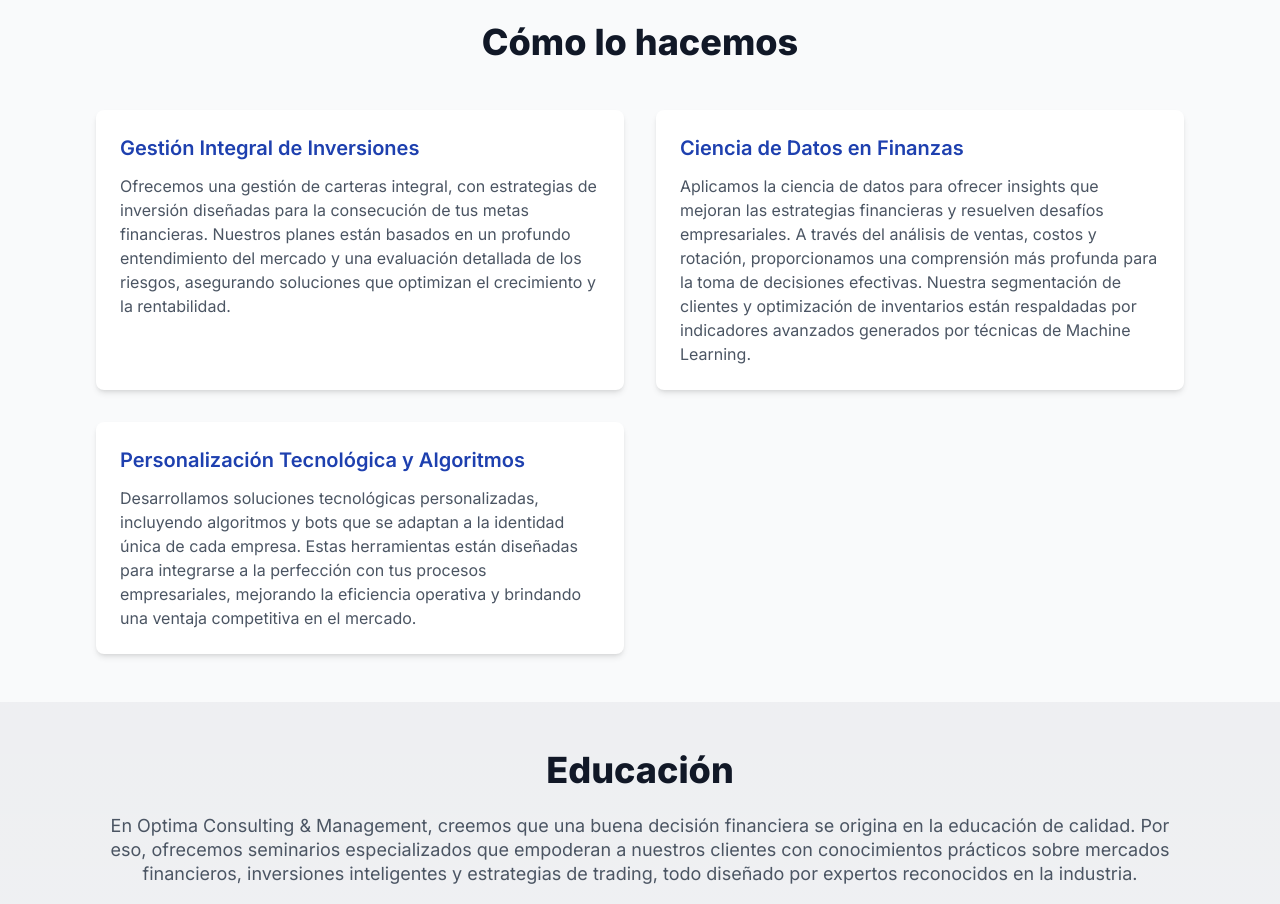
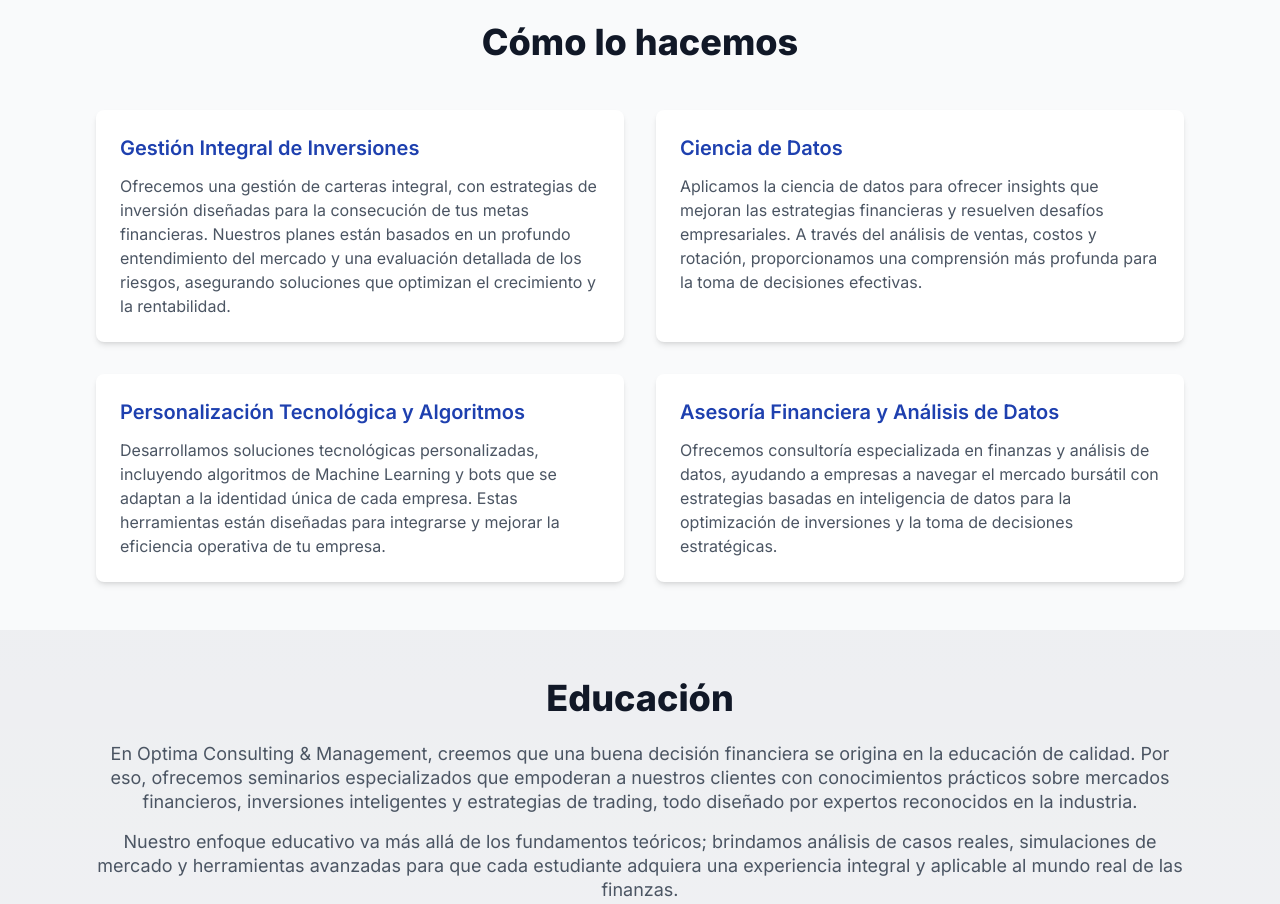
Before and after one commit to fedeheisemberg/Optima-Landing-Page, a Next.js app: page / in a window 1280 px wide. Shown: the part 1140-2044 px from the top of the page. Built offline with nearby package versions, Linux system fonts and the light colour scheme; no server answers.

Commit message:
Cambios en copy 2

```diff
--- a/components/footer.js
+++ b/components/footer.js
@@ -43,10 +43,11 @@ const Footer = () => {
               </a>
             </li>
             <li>
-              <a href="#https://optima-blog.vercel.app/" className="hover:text-primary-500">
-                OptimaBlog
+              <a href="https://optima-blog.vercel.app/" target="_blank" rel="noopener noreferrer" className="hover:text-primary-500">
+              OptimaBlog
               </a>
             </li>
+
           </ul>
         </div>
         <div className="footer-section">
--- a/components/header/index.js
+++ b/components/header/index.js
@@ -57,7 +57,7 @@ const Header = () => {
               <ChatIcon className="h-5 w-5 inline-block mr-1" />
               Contacto
             </a>
-            <a href="#https://optima-blog.vercel.app/">
+            <a href="https://optima-blog.vercel.app/">
               <ChatIcon className="h-5 w-5 inline-block mr-1" />
               OptimaBlog
             </a>
@@ -66,7 +66,7 @@ const Header = () => {
       </header>
       <div className="banner-content">
       <h1>Ciencia de Datos para Empresas y Finanzas.</h1>
-      <p>Utilizamos un enfoque basado en datos para guiar decisiones financieras y empresariales estratégicas, buscando rentabilidad y minimizando exposición al riesgo.</p>
+      <p>Utilizamos un enfoque basado en datos para guiar decisiones financieras y empresariales estratégicas, buscando efectividad y minimizando exposición al riesgo.</p>
 
         <a href="#management-team" className="button explore-now">
           Conocer más <ChevronDownIcon className="h-5 w-5 inline-block ml-1" />
--- a/components/what-we-do.js
+++ b/components/what-we-do.js
@@ -5,7 +5,7 @@ const WhatWeDo = () => {
     <section id="what-we-do" className="bg-gray-50 py-12">
       <div className="max-w-6xl mx-auto px-4 sm:px-6 lg:px-8">
         <h2 className="text-center text-3xl sm:text-4xl font-extrabold text-gray-900 mb-12">
-          Cómo lo hacemos
+        Cómo lo hacemos
         </h2>
         <div className="grid md:grid-cols-2 gap-8">
           {/* Tarjeta 1 y 2 unificadas en contenido */}
@@ -20,10 +20,10 @@ const WhatWeDo = () => {
           {/* Nueva tarjeta 3 con contenido sobre ciencia de datos */}
           <div className="bg-white p-6 rounded-lg shadow-md hover:shadow-lg transition-shadow duration-300 ease-in-out">
             <h3 className="text-xl font-semibold text-blue-800 mb-3">
-              Ciencia de Datos en Finanzas
+              Ciencia de Datos
             </h3>
             <p className="text-gray-600">
-              Aplicamos la ciencia de datos para ofrecer insights que mejoran las estrategias financieras y resuelven desafíos empresariales. A través del análisis de ventas, costos y rotación, proporcionamos una comprensión más profunda para la toma de decisiones efectivas. Nuestra segmentación de clientes y optimización de inventarios están respaldadas por indicadores avanzados generados por técnicas de Machine Learning.
+              Aplicamos la ciencia de datos para ofrecer insights que mejoran las estrategias financieras y resuelven desafíos empresariales. A través del análisis de ventas, costos y rotación, proporcionamos una comprensión más profunda para la toma de decisiones efectivas.
             </p>
           </div>
           {/* Nueva tarjeta 4 con contenido sobre personalización tecnológica */}
@@ -32,8 +32,16 @@ const WhatWeDo = () => {
               Personalización Tecnológica y Algoritmos
             </h3>
             <p className="text-gray-600">
-              Desarrollamos soluciones tecnológicas personalizadas, incluyendo algoritmos y bots que se adaptan a la identidad única de cada empresa. Estas herramientas están diseñadas para integrarse a la perfección con tus procesos empresariales, mejorando la eficiencia operativa y brindando una ventaja competitiva en el mercado.
+              Desarrollamos soluciones tecnológicas personalizadas, incluyendo algoritmos de Machine Learning y bots que se adaptan a la identidad única de cada empresa. Estas herramientas están diseñadas para integrarse y mejorar la eficiencia operativa de tu empresa.
             </p>
+          </div>
+          <div className="bg-white p-6 rounded-lg shadow-md hover:shadow-lg transition-shadow duration-300 ease-in-out">
+            <h3 className="text-xl font-semibold text-blue-800 mb-3">
+              Asesoría Financiera y Análisis de Datos
+           </h3>
+           <p className="text-gray-600">
+           Ofrecemos consultoría especializada en finanzas y análisis de datos, ayudando a empresas a navegar el mercado bursátil con estrategias basadas en inteligencia de datos para la optimización de inversiones y la toma de decisiones estratégicas.
+           </p>
           </div>
         </div>
       </div>
```
